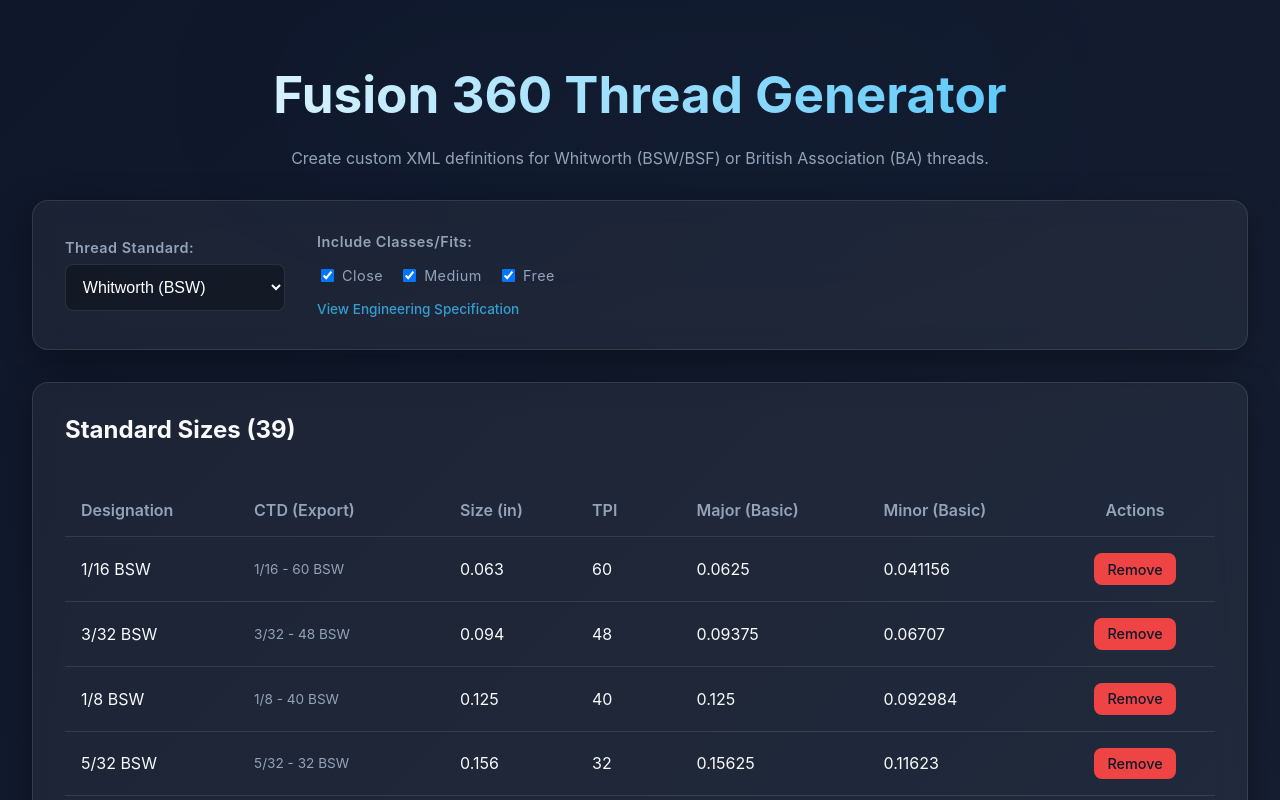
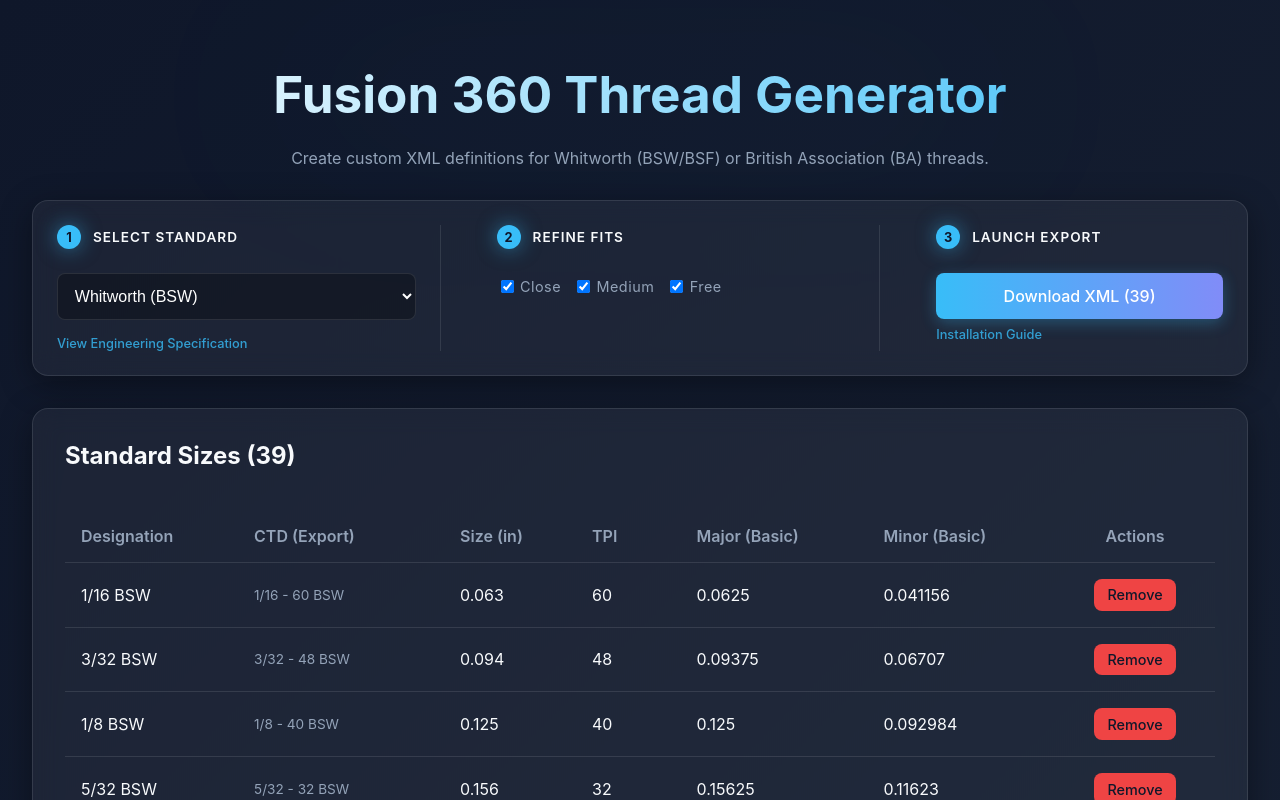
Before and after one commit to matthewmcneill/FusionThreadsGenerator, a React (Vite) app: page / in a window 1280 px wide. Shown: the top 800 px of the page. Built offline with nearby package versions, Linux system fonts and the light colour scheme.

Commit message:
feat: Redesign the main application UI into a step-by-step workflow and add the GPLv3 license.

```diff
--- a/package.json
+++ b/package.json
@@ -1,6 +1,7 @@
 {
   "name": "fusion-thread-generator",
-  "private": true,
+  "private": false,
+  "license": "GPL-3.0-only",
   "version": "0.0.0",
   "type": "module",
   "homepage": "https://matthewmcneill.github.io/FusionThreadsGenerator",
--- a/src/App.jsx
+++ b/src/App.jsx
@@ -40,6 +40,7 @@
     let calc;
     const isWhitworth = std.name.includes('Whitworth');
 
+    // 1. Run standard-specific geometry calculator
     if (isWhitworth) {
       calc = calculateWhitworth(input.size, input.tpi);
     } else {
@@ -48,12 +49,14 @@
 
     if (!calc) return null;
 
-    // Auto-generate CTD if missing (useful for custom additions)
+    // 2. Auto-generate CTD (Custom Thread Designation) if missing
+    // Standardizes the naming for Fusion 360 lookup
     const ctd = input.ctd || (isWhitworth
       ? `${input.designation.replace(' BSW', '').replace(' BSF', '')} - ${input.tpi} ${std.name.includes('BSW') ? 'BSW' : 'BSF'}`
       : input.designation
     );
 
+    // 3. Return combined data
     return { ...input, ...calc, ctd };
   };
 
@@ -161,47 +164,93 @@
       </p>
 
       {/* Configuration Panel */}
-      <div className="glass-panel" style={{ marginBottom: '2rem' }}>
-        <div style={{ display: 'flex', flexWrap: 'wrap', gap: '2rem', alignItems: 'center' }}>
-          <div className="input-group" style={{ margin: 0 }}>
-            <label>Thread Standard:</label>
+      <div className="glass-panel" style={{ marginBottom: '2rem', padding: '1.5rem 0' }}>
+        <div className="workflow-container">
+          {/* Stage 1: Select */}
+          <div className="workflow-column">
+            <div className="step-header">
+              <span className="step-number">1</span>
+              <span className="step-title">Select Standard</span>
+            </div>
+            <div className="input-group" style={{ margin: 0, width: '100%' }}>
               <select
                 value={standard.name === 'Whitworth (BSW)' ? 'BSW' : standard.name === 'Whitworth (BSF)' ? 'BSF' : 'BA'}
                 onChange={(e) => handleStandardChange(e.target.value)}
-              style={{ width: '220px' }}
               >
                 <option value="BSW">Whitworth (BSW)</option>
                 <option value="BSF">Whitworth (BSF)</option>
                 <option value="BA">British Association (BA)</option>
               </select>
-          </div>
-
-          <div className="input-group" style={{ margin: 0 }}>
-            <label>Include Classes/Fits:</label>
-            <div style={{ display: 'flex', gap: '1rem', marginTop: '0.5rem' }}>
-              {standard.classes.map(c => (
-                <label key={c} style={{ display: 'flex', alignItems: 'center', fontWeight: 'normal', cursor: 'pointer' }}>
-                  <input
-                    type="checkbox"
-                    checked={selectedClasses.includes(c)}
-                    onChange={() => toggleClass(c)}
-                    style={{ marginRight: '0.5rem', width: 'auto' }}
-                  />
-                  {c}
-                </label>
-              ))}
-            </div>
               {standard.docUrl && (
                 <a
                   href={standard.docUrl.startsWith('http') ? standard.docUrl : `${import.meta.env.BASE_URL}${standard.docUrl}`}
                   target="_blank"
                   rel="noopener noreferrer"
                   className="doc-link"
-                style={{ fontSize: '0.85rem', marginTop: '0.5rem' }}
+                  style={{ fontSize: '0.8rem', marginTop: '0.5rem' }}
                 >
                   View Engineering Specification
                 </a>
               )}
+            </div>
+          </div>
+
+          {/* Stage 2: Refine */}
+          <div className="workflow-column">
+            <div className="step-header">
+              <span className="step-number">2</span>
+              <span className="step-title">Refine Fits</span>
+            </div>
+            <div className="input-group" style={{ margin: 0 }}>
+              <div style={{ display: 'flex', flexWrap: 'wrap', gap: '0.75rem', marginTop: '0.25rem' }}>
+                {standard.classes.map(c => (
+                  <label key={c} style={{ display: 'flex', alignItems: 'center', fontWeight: 'normal', cursor: 'pointer', fontSize: '0.9rem' }}>
+                    <input
+                      type="checkbox"
+                      checked={selectedClasses.includes(c)}
+                      onChange={() => toggleClass(c)}
+                      style={{ marginRight: '0.4rem', width: 'auto' }}
+                    />
+                    {c}
+                  </label>
+                ))}
+              </div>
+            </div>
+          </div>
+
+          {/* Stage 3: Export */}
+          <div className="workflow-column">
+            <div className="step-header">
+              <span className="step-number">3</span>
+              <span className="step-title">Launch Export</span>
+            </div>
+            <div style={{ display: 'flex', flexDirection: 'column', gap: '0.5rem', width: '100%' }}>
+              <button
+                onClick={handleDownload}
+                disabled={threads.length === 0}
+                style={{
+                  width: '100%',
+                  padding: '0.8rem',
+                  opacity: threads.length === 0 ? 0.5 : 1,
+                  cursor: threads.length === 0 ? 'not-allowed' : 'pointer',
+                  background: 'linear-gradient(to right, #38bdf8, #818cf8)',
+                  color: 'white',
+                  border: 'none',
+                  boxShadow: threads.length === 0 ? 'none' : '0 4px 15px rgba(56, 189, 248, 0.3)'
+                }}
+              >
+                Download XML ({threads.length})
+              </button>
+              <a
+                href="https://github.com/matthewmcneill/FusionThreadsGenerator#installation-in-fusion-360"
+                target="_blank"
+                rel="noopener noreferrer"
+                className="doc-link"
+                style={{ fontSize: '0.8rem' }}
+              >
+                Installation Guide
+              </a>
+            </div>
           </div>
         </div>
       </div>
@@ -211,32 +260,22 @@
 
       <ThreadForm onAdd={handleAddThread} currentStandard={standard.name} />
 
-      {/* Download Action */}
-      {threads.length > 0 && (
-        <div style={{ marginTop: '2rem', textAlign: 'center' }}>
-          <button
-            onClick={handleDownload}
-            disabled={selectedClasses.length === 0}
-            className="download-btn"
-            style={{
-              padding: '1rem 3rem',
-              fontSize: '1.2rem',
-              background: selectedClasses.length === 0 ? '#4b5563' : 'linear-gradient(to right, #38bdf8, #818cf8)',
-              color: 'white',
-              border: 'none',
-              borderRadius: '8px',
-              cursor: selectedClasses.length === 0 ? 'not-allowed' : 'pointer',
-              boxShadow: selectedClasses.length === 0 ? 'none' : '0 0 20px rgba(56, 189, 248, 0.4)',
-              transition: 'all 0.3s ease'
-            }}
-          >
-            Download {standard.name} XML
-          </button>
-          {selectedClasses.length === 0 && (
-            <p style={{ color: '#f87171', marginTop: '0.5rem' }}>Please select at least one class.</p>
-          )}
+      <footer className="app-footer">
+        <div className="footer-content">
+          <p>
+            <strong>Fusion 360 Thread Generator</strong><br />
+            Generates custom XML definitions for Whitworth (BSW/BSF) and British Association (BA) threads.
+          </p>
+          <div className="footer-links">
+            <a href="https://github.com/matthewmcneill/FusionThreadsGenerator" target="_blank" rel="noopener noreferrer">GitHub Repository</a>
+            <span className="separator">|</span>
+            <a href="https://github.com/matthewmcneill/FusionThreadsGenerator/blob/main/LICENSE" target="_blank" rel="noopener noreferrer">GPLv3 License</a>
           </div>
-      )}
+          <p className="copyright">
+            © {new Date().getFullYear()} Matthew McNeill. All rights reserved.
+          </p>
+        </div>
+      </footer>
     </div>
   );
 }
--- a/src/index.css
+++ b/src/index.css
@@ -1,10 +1,10 @@
-
 :root {
   --bg-gradient: linear-gradient(135deg, #0f172a 0%, #1e293b 100%);
   --glass-bg: rgba(255, 255, 255, 0.05);
   --glass-border: rgba(255, 255, 255, 0.1);
   --glass-shadow: 0 8px 32px 0 rgba(0, 0, 0, 0.37);
-  --accent-color: #38bdf8; /* Sky blue */
+  --accent-color: #38bdf8;
+  /* Sky blue */
   --accent-glow: 0 0 20px rgba(56, 189, 248, 0.5);
   --text-primary: #f8fafc;
   --text-secondary: #94a3b8;
@@ -73,7 +73,8 @@
   box-shadow: 0 0 25px rgba(56, 189, 248, 0.4);
 }
 
-input, select {
+input,
+select {
   background: rgba(0, 0, 0, 0.3);
   border: 1px solid var(--glass-border);
   border-radius: 8px;
@@ -86,7 +87,8 @@
   transition: border-color 0.2s;
 }
 
-input:focus, select:focus {
+input:focus,
+select:focus {
   border-color: var(--accent-color);
   box-shadow: 0 0 0 2px rgba(56, 189, 248, 0.2);
 }
@@ -106,13 +108,66 @@
   letter-spacing: 0.5px;
 }
 
+.workflow-container {
+  display: flex;
+  justify-content: space-between;
+  gap: 2rem;
+  align-items: stretch;
+}
+
+.workflow-column {
+  flex: 1;
+  display: flex;
+  flex-direction: column;
+  gap: 1rem;
+  padding: 0 1.5rem;
+  border-right: 1px solid var(--glass-border);
+  align-items: flex-start;
+  text-align: left;
+}
+
+.workflow-column:last-child {
+  border-right: none;
+  flex: 0.8;
+}
+
+.step-header {
+  display: flex;
+  align-items: center;
+  gap: 0.75rem;
+  margin-bottom: 0.5rem;
+}
+
+.step-number {
+  background: var(--accent-color);
+  color: #0f172a;
+  width: 24px;
+  height: 24px;
+  border-radius: 50%;
+  display: flex;
+  align-items: center;
+  justify-content: center;
+  font-weight: bold;
+  font-size: 0.8rem;
+  box-shadow: var(--accent-glow);
+}
+
+.step-title {
+  color: var(--text-primary);
+  font-weight: 600;
+  text-transform: uppercase;
+  letter-spacing: 1px;
+  font-size: 0.85rem;
+}
+
 table {
   width: 100%;
   border-collapse: collapse;
   margin-top: 1rem;
 }
 
-th, td {
+th,
+td {
   padding: 1rem;
   text-align: left;
   border-bottom: 1px solid var(--glass-border);
@@ -157,3 +212,43 @@
   text-decoration: underline;
   filter: drop-shadow(0 0 5px var(--accent-color));
 }
+
+.app-footer {
+  margin-top: 4rem;
+  padding-top: 2rem;
+  border-top: 1px solid var(--glass-border);
+  color: var(--text-secondary);
+  font-size: 0.9rem;
+}
+
+.footer-content {
+  display: flex;
+  flex-direction: column;
+  gap: 1rem;
+  align-items: center;
+}
+
+.footer-links {
+  display: flex;
+  gap: 1rem;
+  align-items: center;
+}
+
+.footer-links a {
+  color: var(--accent-color);
+  text-decoration: none;
+  transition: opacity 0.2s;
+}
+
+.footer-links a:hover {
+  opacity: 0.8;
+}
+
+.separator {
+  opacity: 0.3;
+}
+
+.copyright {
+  opacity: 0.5;
+  font-size: 0.8rem;
+}
--- a/src/utils/xmlGenerator.js
+++ b/src/utils/xmlGenerator.js
@@ -35,7 +35,7 @@
       : `<TPI>${t.tpi}</TPI>`;
 
     // 4. For each size, generate <Thread> blocks for both internal and external genders
-    // Filters based on the classes selected by the user in the UI
+    // Includes <ThreadToleranceClass> for enhanced CAD compatibility
     const threadBlocks = selectedClasses
       .filter(className => t.classes[className])
       .map(className => {
@@ -60,6 +60,7 @@
       </Thread>`;
       }).join('');
 
+    // 5. Build the encapsulation for the specific size
     return `
   <ThreadSize>
     <Size>${t.size}</Size>
@@ -72,7 +73,7 @@
   </ThreadSize>`;
   }).join('');
 
-  // 5. Append the closing tag and return the complete document
+  // 6. Append the closing tag and return the complete document
   const footer = `
 </ThreadType>`;
 
```
Also changed, not shown: src/components/ThreadForm.jsx (+6 -5 lines), src/utils/calculators/whitworth.js (+15 -7 lines), 3 other files (tests, documents, lock files or other folders). Lines whose indentation alone changed are shown as unchanged.
